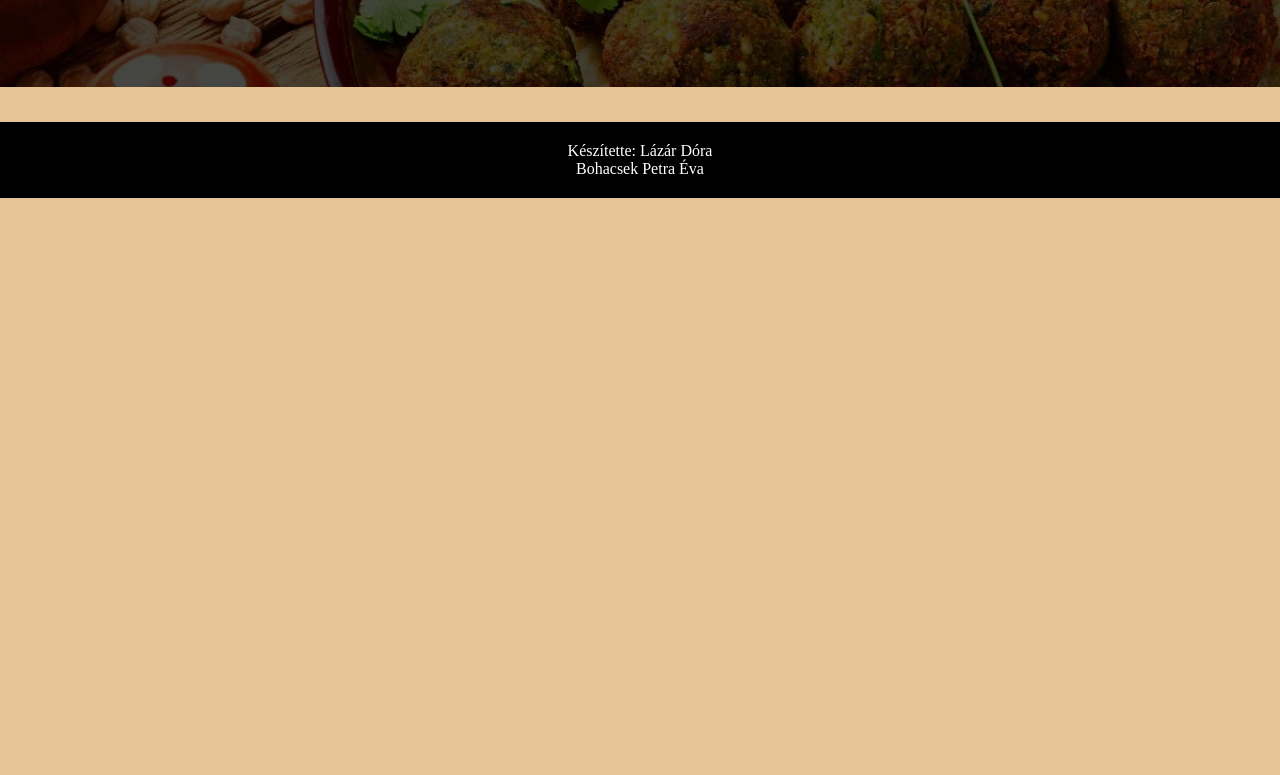
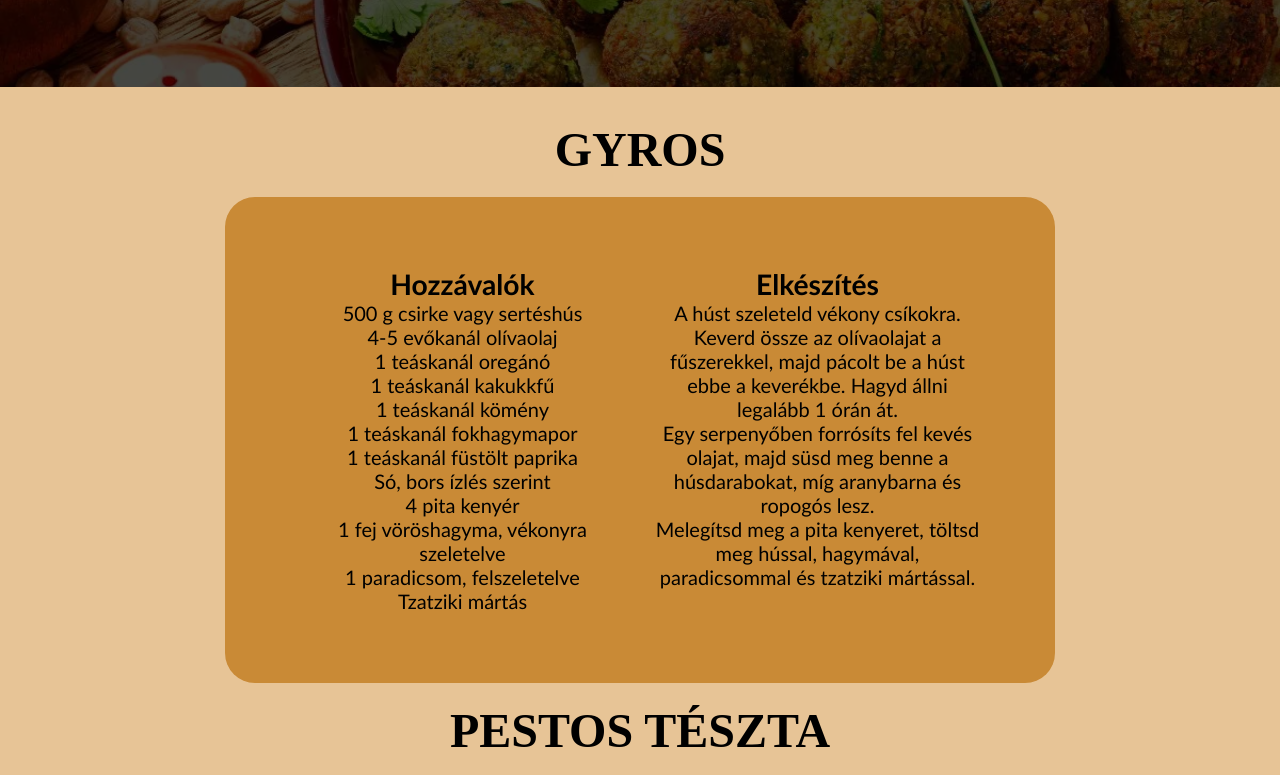
Before and after one commit to LazarDora1/ikt-projekt, a plain HTML site: page receptek.html in a window 1280 px wide. Shown: the part 460-1235 px from the top of the page. Before the commit the page ends 800 px from the top, so only its background shows below. Drawn offline with nearby package versions, Linux system fonts and the light colour scheme.

Commit message:
ul-li, bootstrap,  css

```diff
--- a/receptek.html
+++ b/receptek.html
@@ -25,6 +25,47 @@
               <p class="about-text">Receptek</p>
             </div>
           </header>
+          <main class="container">
+            <div class="row">
+                <h1 class="gyros-title">Gyros</h1>
+                <div class="row box" style="display: flex;">
+                    <div style="flex: 1; margin-right: 20px;">
+                        <h5>Hozzávalók</h5>
+                        <ul>
+                            <li>500 g csirke vagy sertéshús</li>
+                            <li>4-5 evőkanál olívaolaj</li>
+                            <li>1 teáskanál oregánó</li>
+                            <li>1 teáskanál kakukkfű</li>
+                            <li>1 teáskanál kömény</li>
+                            <li>1 teáskanál fokhagymapor</li>
+                            <li>1 teáskanál füstölt paprika</li>
+                            <li>Só, bors ízlés szerint</li>
+                            <li>4 pita kenyér</li>
+                            <li>1 fej vöröshagyma, vékonyra szeletelve</li>
+                            <li>1 paradicsom, felszeletelve</li>
+                            <li>Tzatziki mártás</li>
+                        </ul>
+                    </div>
+                    <div style="flex: 1;">
+                        <h5>Elkészítés</h5>
+                        <ol>
+                            <li>A húst szeleteld vékony csíkokra.</li>
+                            <li>Keverd össze az olívaolajat a fűszerekkel, majd pácolt be a húst ebbe a keverékbe. Hagyd állni legalább 1 órán át.</li>
+                            <li>Egy serpenyőben forrósíts fel kevés olajat, majd süsd meg benne a húsdarabokat, míg aranybarna és ropogós lesz.</li>
+                            <li>Melegítsd meg a pita kenyeret, töltsd meg hússal, hagymával, paradicsommal és tzatziki mártással.</li>
+                        </ol>
+                    </div>
+                </div>
+            </div>
+            <div class="row">
+                <div class="col-8 offset-md-2">
+                    <h1 class="pesto-title">Pestos Tészta</h1>
+                    <div class="row box p-4 border align-items-center"><p>A pestos tészta Genovából, Olaszországból származik, és a híres pesto alla genovese mártásból készül. A "pesto" szó a zúzást jelentő "pestare" olasz igéből ered. Hagyományosan mozsárban készítik friss bazsalikom, fokhagyma, fenyőmag, parmezán és olívaolaj felhasználásával. Világszerte népszerű étel lett egyszerűsége és friss ízei miatt.</p>
+                        <img id="gyros" src="./img/pestos teszta.jpg" alt="pestos tészta" class="col-4 d-flex justify-content-center mb-3 mb-md-0 img-fluid">
+                    </div>
+                </div>
+            </div>
+          </main>
           <footer>
             <p>Készítette: Lázár Dóra <br> Bohacsek Petra Éva</p>
         </footer>
--- a/style.css
+++ b/style.css
@@ -147,3 +147,13 @@ footer p {
     margin-bottom: 20px;
     margin-top: 20px;
 }
+
+ul, li {
+    font-size: 20px;
+    text-align: center;
+    list-style-type: none;
+}
+
+h5 {
+    text-align: center;
+}
```
